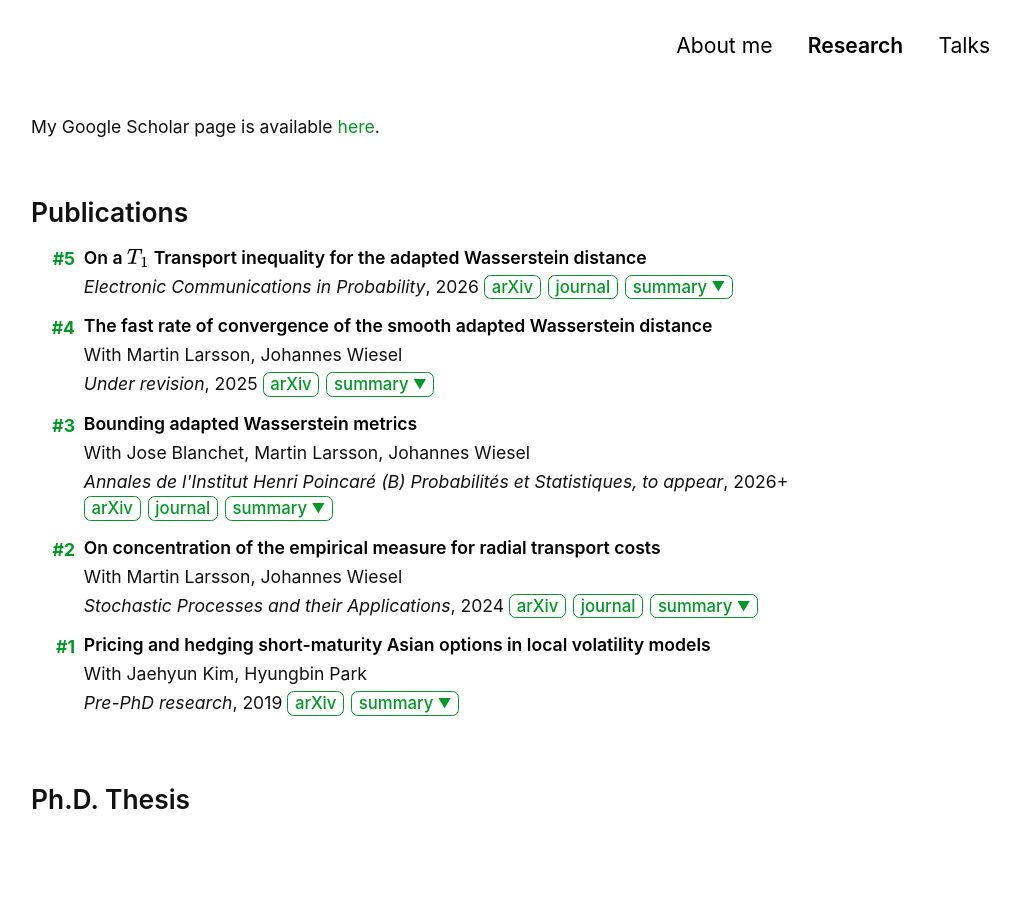
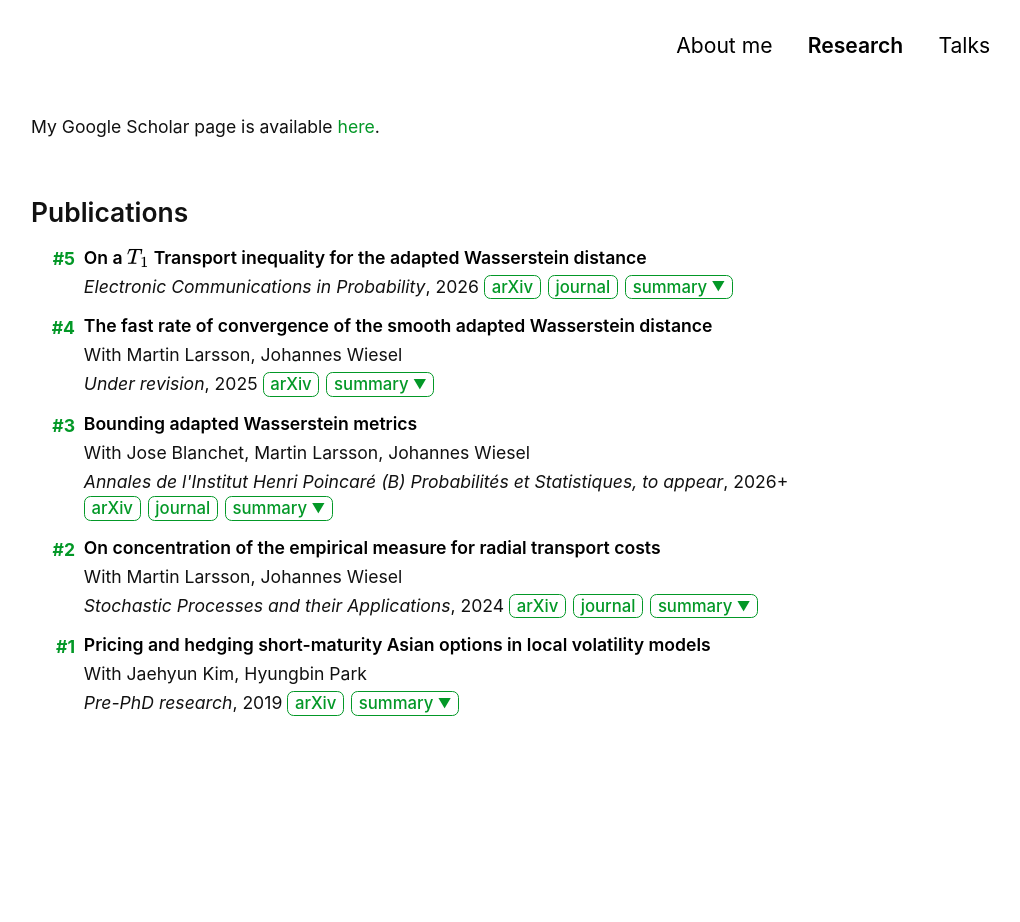
Before and after one commit to Jonghwap/Jonghwap.github.io, a Jekyll site: the page built from research.md, in a window 1280 px wide. Shown: the whole page, without its empty margins (169-1189 px from the left). Built offline with Jekyll 4.4.1, drawn with Linux system fonts in a browser that asks for light colours; a style sheet for code colours, icons or effects is not loaded; after the commit the page ends 900 px from its top, so only the background shows below that.

Commit message:
Update research.md

```diff
--- a/research.md
+++ b/research.md
@@ -16,5 +16,3 @@ My Google Scholar page is available <a class="accent-link" href="https://scholar
 {% include publication_list.html %}
 
 <br>
-
-## Ph.D. Thesis
```
